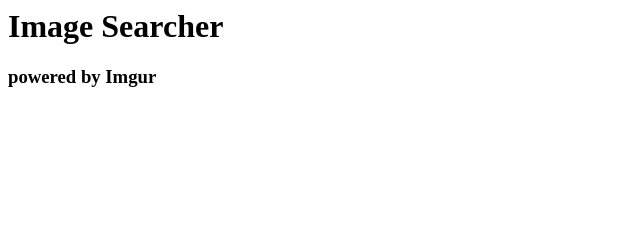
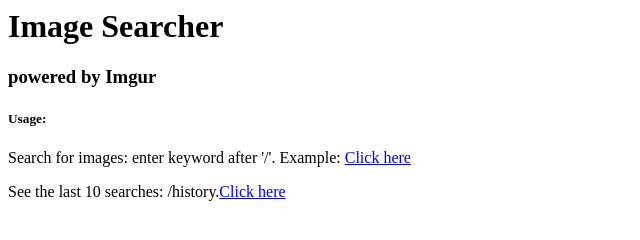
Before and after one commit to szantog82/imgsearcher-SzG, a website: page public/index.html in a window 1280 px wide. Shown: the whole page, without its empty margins (0-640 px from the left). Drawn offline with Linux system fonts and the light colour scheme.

Commit message:
Update index.html

```diff
--- a/public/index.html
+++ b/public/index.html
@@ -2,5 +2,8 @@
 <body>
 <h1 style="text.align: center">Image Searcher</h1>
 <h3 style="text.align: center">powered by Imgur</h3>
+<h5>Usage:</h5>
+<p>Search for images: enter keyword after '/'. Example: <a href="/house">Click here</a></p>
+<p>See the last 10 searches: /history.<a href="/history">Click here</a></p>
 </body>
 </html>
```
